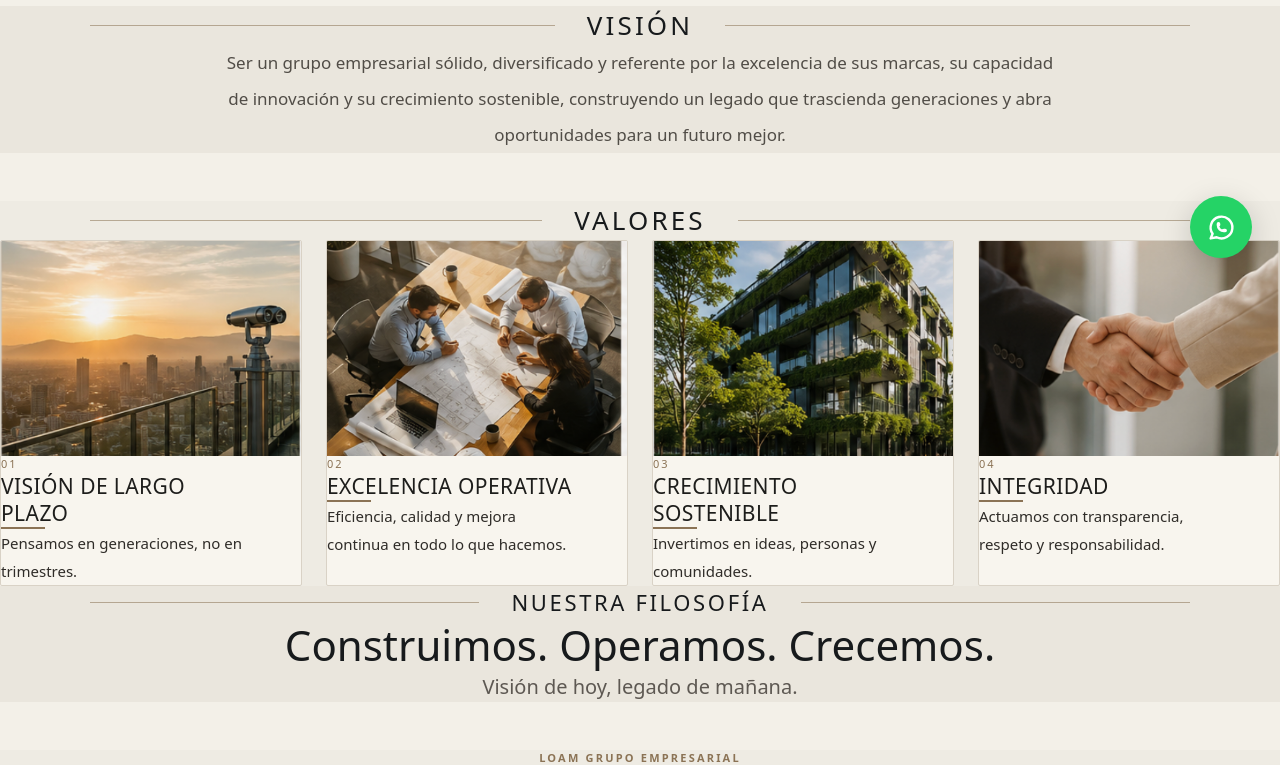
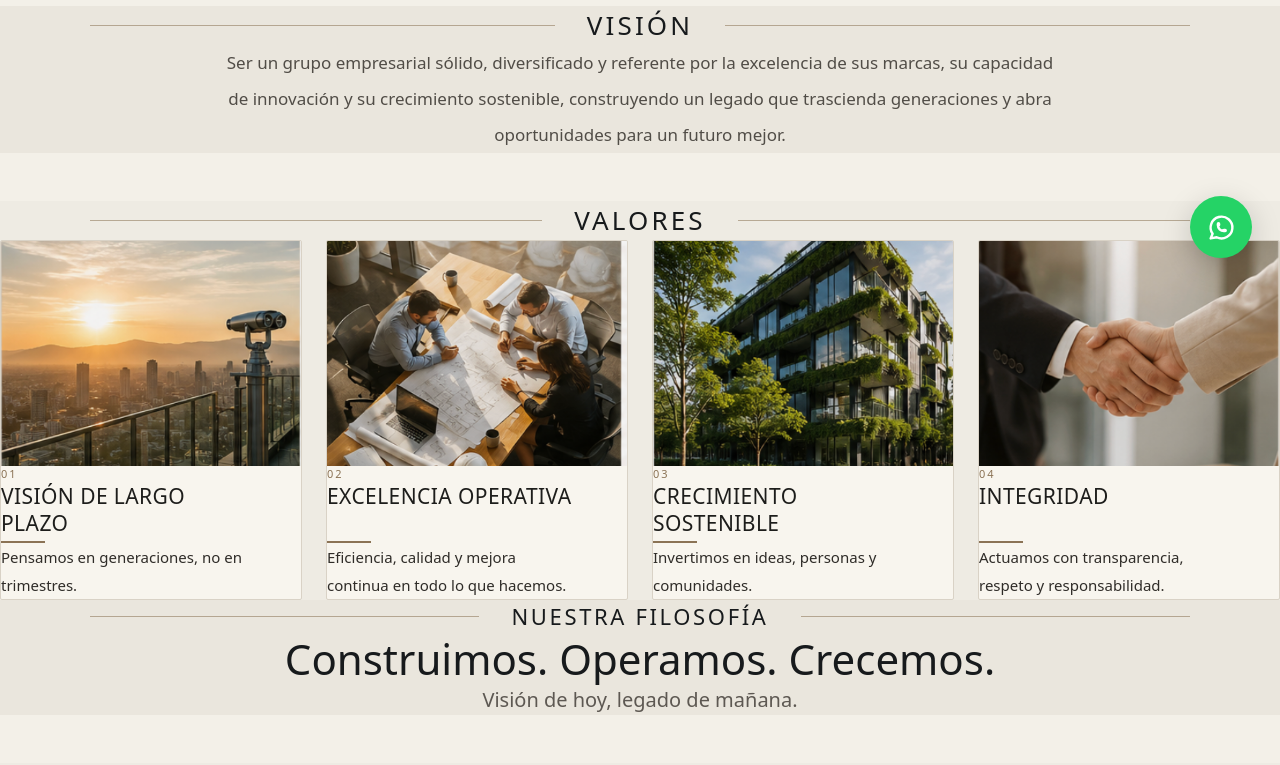
Before and after one commit to Grupo-Loam/grupo-loam, a Next.js app: page /nosotros in a window 1280 px wide. Shown: the part 514-1279 px from the top of the page. Built offline with nearby package versions, Linux system fonts and the light colour scheme.

Commit message:
Corrigiendo Pagina Nosotros

```diff
--- a/src/app/nosotros/page.tsx
+++ b/src/app/nosotros/page.tsx
@@ -115,11 +115,13 @@ export default function NosotrosPage() {
 
         <div className="h-8 w-full bg-[#F3F0E8] md:h-10 lg:h-12" />
 
-        {/* ========================================
+{/* ========================================
     VALORES
 ======================================== */}
 <section className="flex w-full justify-center bg-[var(--bg-primary)]">
   <div className="flex w-full max-w-[1380px] flex-col items-center px-6 py-20 text-center sm:px-8 md:py-24 lg:px-10 lg:py-28">
+
+    {/* TÍTULO */}
     <div className="flex w-full max-w-[1100px] items-center justify-center gap-5 sm:gap-8">
       <div className="h-px flex-1 bg-[var(--color-bronce)]/55" />
 
@@ -130,7 +132,8 @@ export default function NosotrosPage() {
       <div className="h-px flex-1 bg-[var(--color-bronce)]/55" />
     </div>
 
-    <div className="mt-20 grid w-full gap-6 sm:grid-cols-2 lg:grid-cols-4">
+    {/* CARDS */}
+    <div className="mt-24 grid w-full gap-6 sm:grid-cols-2 lg:grid-cols-4">
       {values.map((value, index) => (
         <article
           key={value.title}
@@ -150,7 +153,7 @@ export default function NosotrosPage() {
           "
         >
           {/* IMAGEN */}
-          <div className="relative h-[205px] w-full overflow-hidden sm:h-[215px]">
+          <div className="relative h-[215px] w-full overflow-hidden sm:h-[225px]">
             <Image
               src={value.image}
               alt={value.title}
@@ -168,9 +171,12 @@ export default function NosotrosPage() {
               0{index + 1}
             </span>
 
-            <h3 className="mt-5 max-w-[250px] font-[var(--font-cinzel)] text-[20px] font-medium uppercase leading-[1.3] tracking-[0.02em] text-[#1D1D1B] sm:text-[21px]">
-              {value.title}
-            </h3>
+            {/* ALTURA FIJA PARA ALINEAR LOS TÍTULOS */}
+            <div className="mt-5 flex min-h-[58px] items-start">
+              <h3 className="max-w-[250px] font-[var(--font-cinzel)] text-[20px] font-medium uppercase leading-[1.3] tracking-[0.02em] text-[#1D1D1B] sm:text-[21px]">
+                {value.title}
+              </h3>
+            </div>
 
             <div className="mt-5 h-[2px] w-11 bg-[var(--color-bronce)] transition-all duration-500 group-hover:w-16" />
 
```
